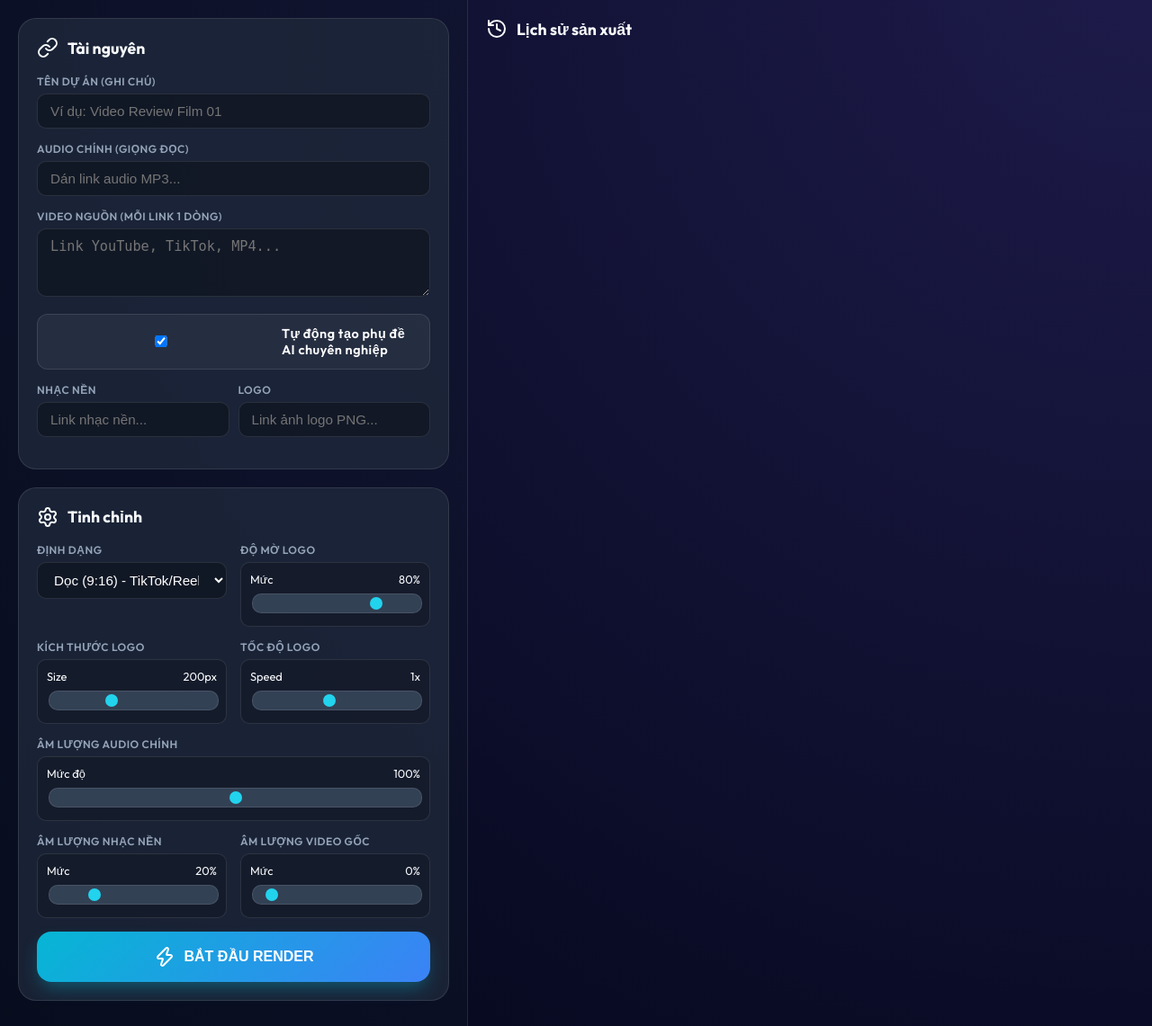
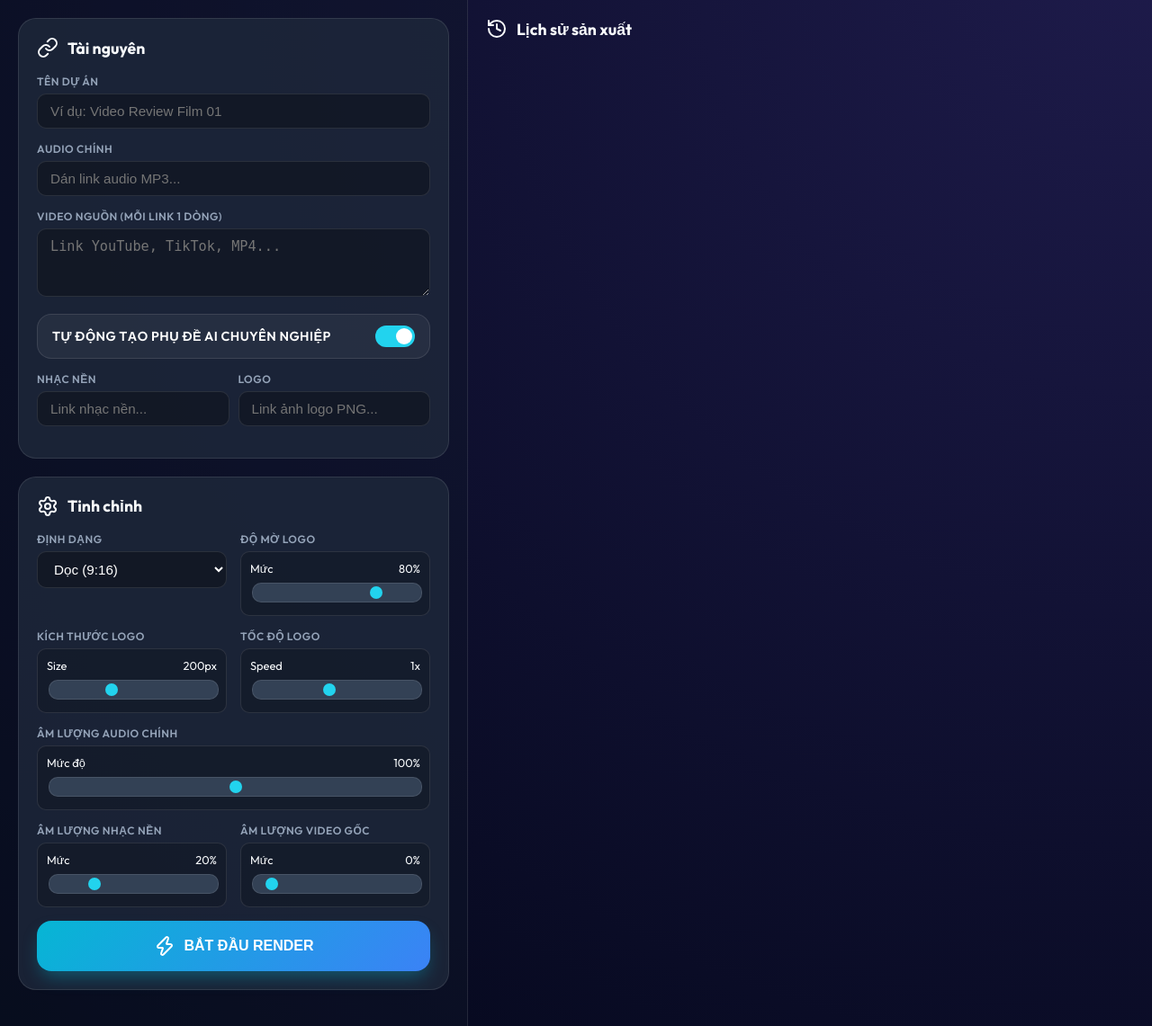
Before and after one commit to nguyenkimtri/adfactory, a Laravel app: template resources/views/dashboard.blade.php in a window 1280 px wide. Shown: the part 73-1214 px from the top of the page at 90% size. Run offline with Laravel 12, Linux system fonts and the light colour scheme; the template is opened without the code that fills it, so the values that code supplies are empty; some libraries are stand-ins or nearby versions.

Commit message:
UI: Premium Toggle Switch and WebSocket optimization

```diff
--- a/resources/views/dashboard.blade.php
+++ b/resources/views/dashboard.blade.php
@@ -6,7 +6,6 @@
     <title>Video Factory Studio - Premium Dashboard</title>
     <link href="https://fonts.googleapis.com/css2?family=Outfit:wght@300;400;600;700&display=swap" rel="stylesheet">
     <script src="https://unpkg.com/lucide@latest"></script>
-    <!-- WebSocket Libraries -->
     <script src="https://js.pusher.com/8.0.1/pusher.min.js"></script>
     <script src="https://cdn.jsdelivr.net/npm/laravel-echo@1.15.3/dist/echo.iife.js"></script>
     <style>
@@ -58,6 +57,17 @@
 
         .btn-render { background: linear-gradient(135deg, #06b6d4, #3b82f6); color: #fff; border: none; padding: 16px; border-radius: 16px; font-weight: 700; font-size: 1rem; cursor: pointer; width: 100%; display: flex; align-items: center; justify-content: center; gap: 10px; box-shadow: 0 10px 20px -5px rgba(6, 182, 212, 0.4); }
 
+        /* Tinh chỉnh Nút Toggle chuyên nghiệp */
+        .switch-container { display: flex; align-items: center; justify-content: space-between; background: rgba(255,255,255,0.05); padding: 12px 16px; border-radius: 16px; border: 1px solid var(--border); margin-bottom: 15px; cursor: pointer; }
+        .switch-container:hover { background: rgba(255,255,255,0.08); }
+        .switch-text { font-size: 0.9rem; font-weight: 600; color: #fff; }
+        .switch { position: relative; display: inline-block; width: 44px; height: 24px; }
+        .switch input { opacity: 0; width: 0; height: 0; }
+        .slider-toggle { position: absolute; cursor: pointer; inset: 0; background-color: #334155; transition: .4s; border-radius: 34px; }
+        .slider-toggle:before { position: absolute; content: ""; height: 18px; width: 18px; left: 3px; bottom: 3px; background-color: white; transition: .4s; border-radius: 50%; }
+        input:checked + .slider-toggle { background-color: var(--primary); }
+        input:checked + .slider-toggle:before { transform: translateX(20px); }
+
         .job-item { background: rgba(255,255,255,0.03); border: 1px solid var(--border); padding: 15px; border-radius: 16px; margin-bottom: 15px; position: relative; }
         .job-header { display: flex; justify-content: space-between; align-items: center; }
         .status-badge { padding: 4px 10px; border-radius: 99px; font-size: 0.7rem; font-weight: 700; text-transform: uppercase; }
@@ -75,10 +85,7 @@
         .modal { display: none; position: fixed; inset: 0; background: rgba(0,0,0,0.85); backdrop-filter: blur(10px); z-index: 2000; align-items: center; justify-content: center; padding: 20px; }
         .modal-content { background: var(--bg); border: 1px solid var(--border); border-radius: 24px; padding: 30px; max-width: 800px; width: 100%; max-height: 90vh; overflow-y: auto; position: relative; }
         .video-close-btn { position: absolute; top: 15px; right: 15px; z-index: 2010; background: rgba(0,0,0,0.5); border-radius: 50%; width: 40px; height: 40px; display: flex; align-items: center; justify-content: center; color: #fff; cursor: pointer; }
-
         .toast { position: fixed; bottom: 30px; right: 30px; background: var(--success); color: white; padding: 12px 24px; border-radius: 12px; display: none; z-index: 3000; }
-        .checkbox-group { display: flex; align-items: center; gap: 10px; background: rgba(255,255,255,0.05); padding: 12px; border-radius: 12px; border: 1px solid var(--border); margin-bottom: 15px; }
-        .checkbox-group label { margin: 0; cursor: pointer; text-transform: none; color: #fff; font-size: 0.9rem; }
     </style>
 </head>
 <body>
@@ -102,11 +109,11 @@
             <div class="card">
                 <h3><i data-lucide="link"></i> Tài nguyên</h3>
                 <div class="form-group">
-                    <label>Tên dự án (Ghi chú)</label>
+                    <label>Tên dự án</label>
                     <input type="text" name="project_name" placeholder="Ví dụ: Video Review Film 01">
                 </div>
                 <div class="form-group">
-                    <label>Audio Chính (Giọng đọc)</label>
+                    <label>Audio Chính</label>
                     <input type="text" name="audio_url" placeholder="Dán link audio MP3..." required>
                 </div>
                 <div class="form-group">
@@ -114,32 +121,28 @@
                     <textarea name="raw_video_sources" rows="3" placeholder="Link YouTube, TikTok, MP4..." required></textarea>
                 </div>
 
-                <div class="checkbox-group">
-                    <input type="checkbox" name="settings[auto_subtitle]" id="auto_subtitle" checked>
-                    <label for="auto_subtitle">Tự động tạo phụ đề AI chuyên nghiệp</label>
-                </div>
+                <label class="switch-container">
+                    <span class="switch-text">Tự động tạo phụ đề AI chuyên nghiệp</span>
+                    <span class="switch">
+                        <input type="checkbox" name="settings[auto_subtitle]" checked>
+                        <span class="slider-toggle"></span>
+                    </span>
+                </label>
 
                 <div style="display: grid; grid-template-columns: 1fr 1fr; gap: 10px;">
-                    <div class="form-group">
-                        <label>Nhạc nền</label>
-                        <input type="text" name="bg_music_url" placeholder="Link nhạc nền...">
-                    </div>
-                    <div class="form-group">
-                        <label>Logo</label>
-                        <input type="text" name="logo_url" placeholder="Link ảnh logo PNG...">
-                    </div>
+                    <div class="form-group"><label>Nhạc nền</label><input type="text" name="bg_music_url" placeholder="Link nhạc nền..."></div>
+                    <div class="form-group"><label>Logo</label><input type="text" name="logo_url" placeholder="Link ảnh logo PNG..."></div>
                 </div>
             </div>
 
             <div class="card">
                 <h3><i data-lucide="settings"></i> Tinh chỉnh</h3>
-
                 <div style="display: grid; grid-template-columns: 1fr 1fr; gap: 15px;">
                     <div class="form-group">
                         <label>Định dạng</label>
                         <select name="settings[format]">
-                            <option value="9:16">Dọc (9:16) - TikTok/Reels</option>
-                            <option value="16:9">Ngang (16:9) - YouTube</option>
+                            <option value="9:16">Dọc (9:16)</option>
+                            <option value="16:9">Ngang (16:9)</option>
                         </select>
                     </div>
                     <div class="form-group">
@@ -205,7 +208,7 @@
                 <div class="job-item" id="job-{{ $job->id }}">
                     <div class="job-header">
                         <div>
-                            <div class="job-title" style="font-weight:700;font-size:1.1rem;">{{ $job->project_name ?? 'Video Job #'.$job->id }}</div>
+                            <div class="job-title" style="font-weight:700;">{{ $job->project_name ?? 'Video Job #'.$job->id }}</div>
                             <div style="color:var(--text-muted);font-size:0.8rem;">{{ $job->created_at->diffForHumans() }}</div>
                         </div>
                         <span class="status-badge status-{{ $job->status }}">{{ $job->status }} {{ $job->status === 'processing' ? $job->progress.'%' : '' }}</span>
@@ -233,23 +236,18 @@
     </div>
 </div>
 
-<!-- API MODAL -->
-<div id="api-modal" class="modal"><div class="modal-content"><div class="video-close-btn" onclick="closeModal('api-modal')"><i data-lucide="x"></i></div><h3><i data-lucide="code"></i> API Docs</h3><pre><code>POST {{ url('/api/video/generate') }}</code></pre><p>Cấu trúc JSON như file mẫu n8n.</p></div></div>
-
-<!-- GUIDE MODAL -->
-<div id="guide-modal" class="modal"><div class="modal-content"><div class="video-close-btn" onclick="closeModal('guide-modal')"><i data-lucide="x"></i></div><h3><i data-lucide="help-circle"></i> Hướng dẫn</h3><p>Hệ thống hỗ trợ cập nhật trạng thái Realtime qua WebSocket.</p></div></div>
-
+<div id="api-modal" class="modal"><div class="modal-content"><div class="video-close-btn" onclick="closeModal('api-modal')"><i data-lucide="x"></i></div><h3>API Docs</h3><pre><code>POST {{ url('/api/video/generate') }}</code></pre></div></div>
+<div id="guide-modal" class="modal"><div class="modal-content"><div class="video-close-btn" onclick="closeModal('guide-modal')"><i data-lucide="x"></i></div><h3>Hướng dẫn</h3><p>WebSocket tự động kết nối qua cổng 8080/443.</p></div></div>
 <div id="video-modal" class="modal"><div class="modal-content"><div class="video-close-btn" onclick="closeVideoModal()"><i data-lucide="x"></i></div><video id="main-player" controls autoplay style="width:100%;border-radius:12px;"></video></div></div>
 
 <script>
     lucide.createIcons();
 
-    // Echo Realtime Configuration
     const echo = new Echo({
         broadcaster: 'reverb',
         key: '{{ config('reverb.apps.apps.0.key') }}',
         wsHost: window.location.hostname,
-        wsPort: window.location.protocol === 'https:' ? 443 : 8080,
+        wsPort: 8080,
         wssPort: 443,
         forceTLS: window.location.protocol === 'https:',
         enabledTransports: ['ws', 'wss'],
@@ -264,29 +262,15 @@
     });
 
     echo.channel('jobs').listen('.job.updated', (e) => {
-        const job = e.job;
-        const el = document.getElementById(`job-${job.id}`);
+        const job = e.job; const el = document.getElementById(`job-${job.id}`);
         if (!el) { location.reload(); return; }
-
         el.querySelector('.status-badge').className = `status-badge status-${job.status}`;
         el.querySelector('.status-badge').innerText = `${job.status} ${job.status === 'processing' ? job.progress + '%' : ''}`;
-
         const body = el.querySelector('.job-body');
         if (job.status === 'processing' || job.status === 'pending') {
-            body.innerHTML = `
-                <div class="progress-bar"><div class="progress-fill" style="width: ${job.progress}%"></div></div>
-                <div style="font-size:0.75rem;color:var(--primary);margin-top:5px;">${job.status_message || ''}</div>
-                <button onclick="deleteJob('${job.id}', 'Hủy video này?')" class="btn-action" style="margin-top:10px;color:var(--danger)"><i data-lucide="x-circle" size="14"></i> Hủy</button>
-            `;
+            body.innerHTML = `<div class="progress-bar"><div class="progress-fill" style="width: ${job.progress}%"></div></div><div style="font-size:0.75rem;color:var(--primary);margin-top:5px;">${job.status_message || ''}</div><button onclick="deleteJob('${job.id}', 'Hủy video này?')" class="btn-action" style="margin-top:10px;color:var(--danger)"><i data-lucide="x-circle" size="14"></i> Hủy</button>`;
         } else if (job.status === 'completed') {
-            body.innerHTML = `
-                <div style="display:flex;gap:8px;">
-                    <button onclick="playVideo('${job.output_path}')" class="btn-action btn-play"><i data-lucide="play" size="14"></i> Xem</button>
-                    <button onclick="shareLink('${job.output_path}')" class="btn-action btn-share"><i data-lucide="share-2" size="14"></i> Copy Link</button>
-                    <a href="${job.output_path}" download class="btn-action"><i data-lucide="download" size="14"></i> Tải về</a>
-                    <button onclick="deleteJob('${job.id}')" class="btn-action"><i data-lucide="trash-2" size="14"></i> Xóa</button>
-                </div>
-            `;
+            body.innerHTML = `<div style="display:flex;gap:8px;"><button onclick="playVideo('${job.output_path}')" class="btn-action btn-play"><i data-lucide="play" size="14"></i> Xem</button><button onclick="shareLink('${job.output_path}')" class="btn-action btn-share"><i data-lucide="share-2" size="14"></i> Copy Link</button><a href="${job.output_path}" download class="btn-action"><i data-lucide="download" size="14"></i> Tải về</a><button onclick="deleteJob('${job.id}')" class="btn-action"><i data-lucide="trash-2" size="14"></i> Xóa</button></div>`;
         } else if (job.status === 'failed') {
             body.innerHTML = `<div style="color:var(--danger);font-size:0.8rem;background:rgba(239, 68, 68, 0.05);padding:10px;border-radius:10px;margin-bottom:10px;border:1px solid rgba(239, 68, 68, 0.1)">Lỗi: ${job.error_message}</div><button onclick="deleteJob('${job.id}')" class="btn-action"><i data-lucide="trash-2" size="14"></i> Xóa</button>`;
         }
```
